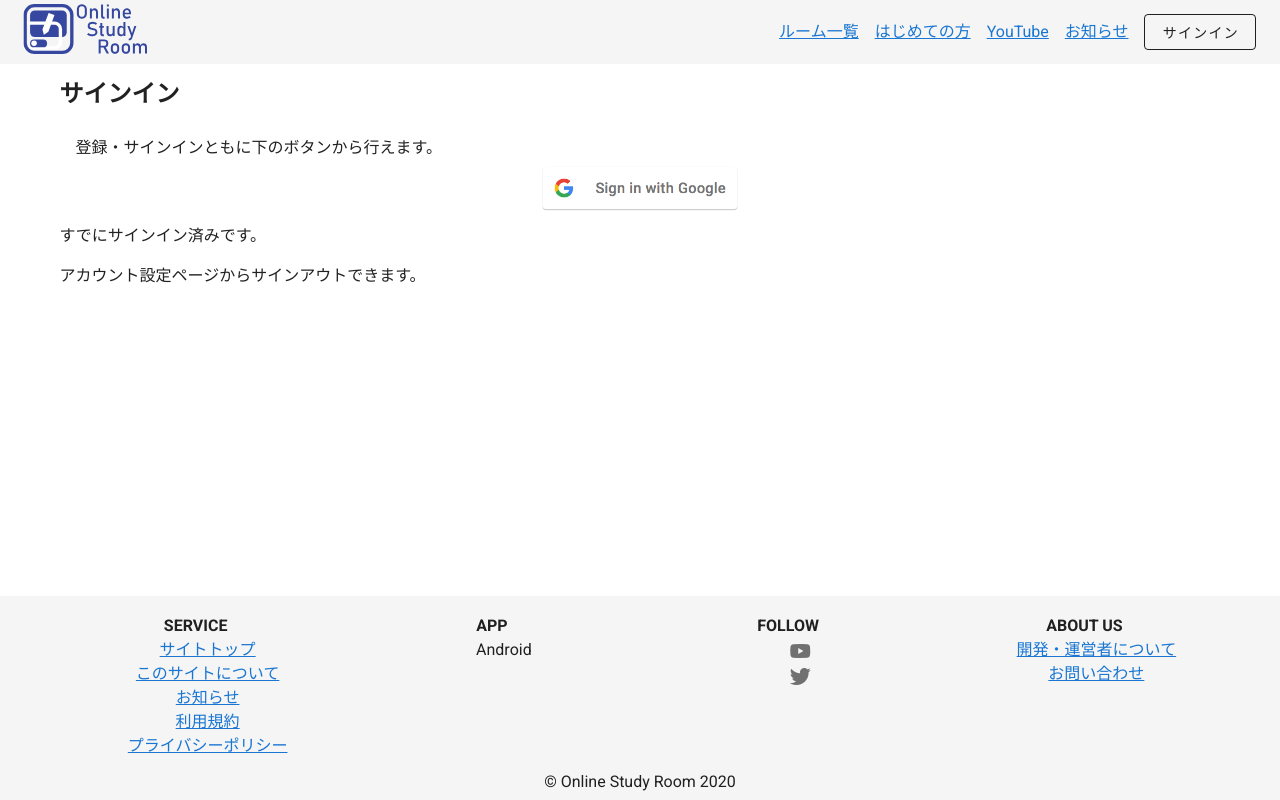
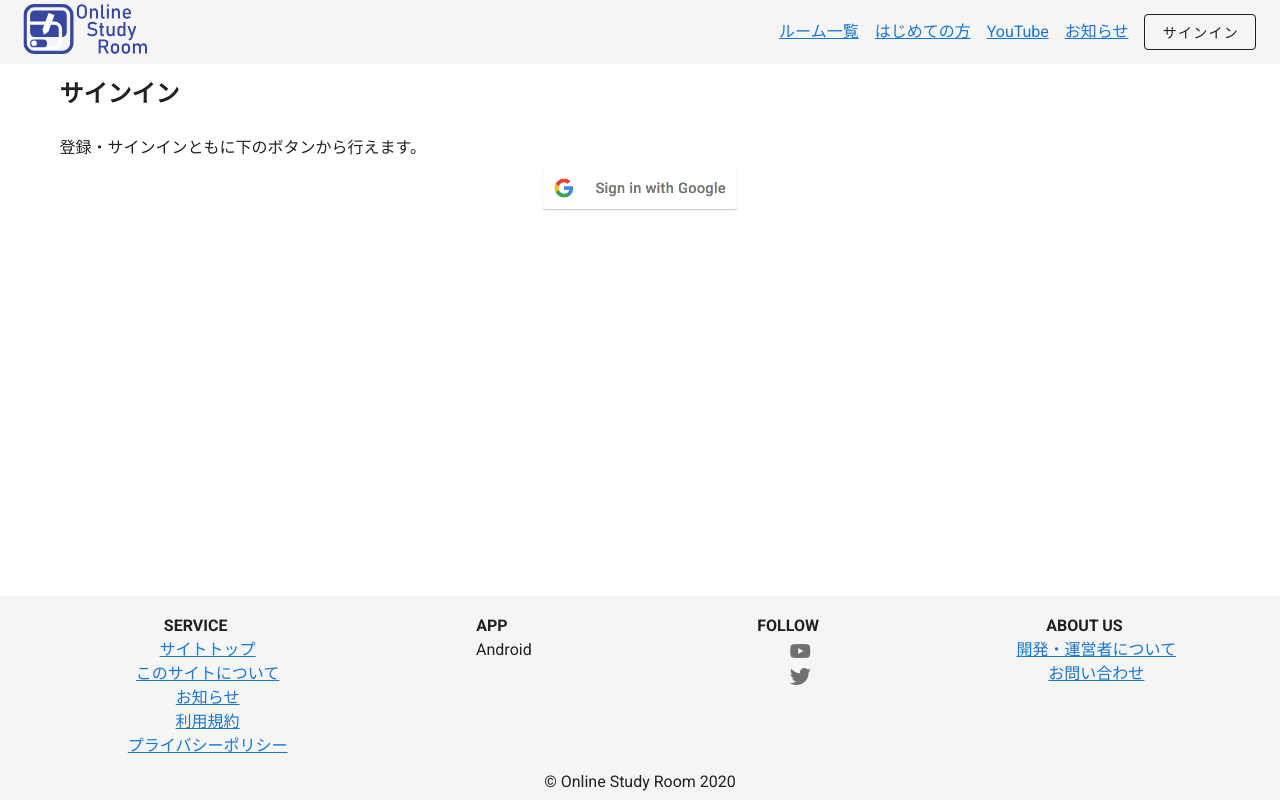
Before and after one commit to kani3camp/online-study-room, a Nuxt app in the folder web_client/: page /sign_in in a window 1280 px wide. Built offline with nearby package versions, Linux system fonts and the light colour scheme.

Commit message:
web [fix] sign in page

```diff
--- a/web_client/pages/settings.vue
+++ b/web_client/pages/settings.vue
@@ -188,11 +188,11 @@
         const vm = this
         await firebase.auth().signOut().then(function() {
           console.log('Sign-out successful.')
-          vm.sign_out_result = 'ログアウトしました。'
+          vm.sign_out_result = 'サインアウトしました。'
           vm.if_show_dialog_2 = true
         }).catch(function(error) {
           console.log(error)
-          vm.sign_out_result = 'ログアウトに失敗しました。'
+          vm.sign_out_result = 'サインアウトに失敗しました。'
           vm.if_show_dialog_2 = true
         })
       },
--- a/web_client/pages/sign_in.vue
+++ b/web_client/pages/sign_in.vue
@@ -12,7 +12,7 @@
       </v-container>
 
       <v-container v-show="! ($store.state.isSignedIn)">
-        <p>　登録・サインインともに下のボタンから行えます。</p>
+        <p>登録・サインインともに下のボタンから行えます。</p>
         <v-row justify="center" id="google-sign-in-button">
           <img @click="signInWithGoogle" v-bind:src="imageSource"
                v-on:mouseover="changeImageToHovered"
@@ -22,7 +22,7 @@
         </v-row>
       </v-container>
 
-      <v-container>
+      <v-container v-show="($store.state.isSignedIn)">
         <p>すでにサインイン済みです。</p>
         <p>アカウント設定ページからサインアウトできます。</p>
       </v-container>
@@ -34,7 +34,7 @@
 
           <v-card-actions>
             <v-spacer></v-spacer>
-            <v-btn @click="if_show_dialog_2=false; goToTopPage" pr-0 text>閉じる</v-btn>
+            <v-btn @click="goToTopPage" pr-0 text>閉じる</v-btn>
           </v-card-actions>
 
         </v-card>
```
Also changed, not shown: 1 other file (tests, documents, lock files or other folders).
